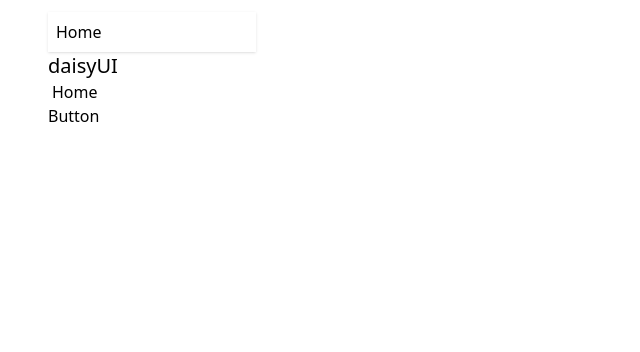
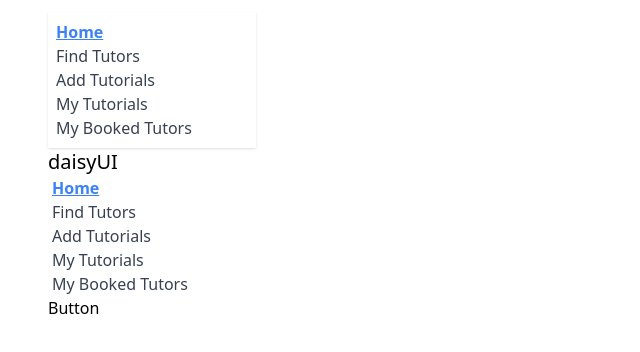
Before and after one commit to mdriyajulislamakash11/Learn-Language-Tutorial-Project-client-site, a React (Vite) app: page / in a window 1280 px wide. Shown: the top 352 px of the page, without its empty margins (0-640 px from the left). Built offline with nearby package versions, Linux system fonts and the light colour scheme.

Commit message:
rout onujay thik kora holo

```diff
--- a/src/components/Navbar.jsx
+++ b/src/components/Navbar.jsx
@@ -4,9 +4,56 @@ import { NavLink } from "react-router-dom";
 const Navbar = () => {
   const links = (
     <>
-      <NavLink to='/'>
-        <li>Home</li>
-      </NavLink>
+      <li>
+        <NavLink
+          to="/"
+          className={({ isActive }) =>
+            isActive ? "text-blue-500 font-bold underline" : "text-gray-700"
+          }
+        >
+          Home
+        </NavLink>
+      </li>
+      <li>
+        <NavLink
+          to="/find-tutors"
+          className={({ isActive }) =>
+            isActive ? "text-blue-500 font-bold underline" : "text-gray-700"
+          }
+        >
+          Find Tutors
+        </NavLink>
+      </li>
+      <li>
+        <NavLink
+          to="/add-tutorials"
+          className={({ isActive }) =>
+            isActive ? "text-blue-500 font-bold underline" : "text-gray-700"
+          }
+        >
+          Add Tutorials
+        </NavLink>
+      </li>
+      <li>
+        <NavLink
+          to="/my-tutorials"
+          className={({ isActive }) =>
+            isActive ? "text-blue-500 font-bold underline" : "text-gray-700"
+          }
+        >
+          My Tutorials
+        </NavLink>
+      </li>
+      <li>
+        <NavLink
+          to="/my-booked-tutorials"
+          className={({ isActive }) =>
+            isActive ? "text-blue-500 font-bold underline" : "text-gray-700"
+          }
+        >
+          My Booked Tutors
+        </NavLink>
+      </li>
     </>
   );
 
```
Also changed, not shown: src/routes/router.jsx (+15 -0 lines).
